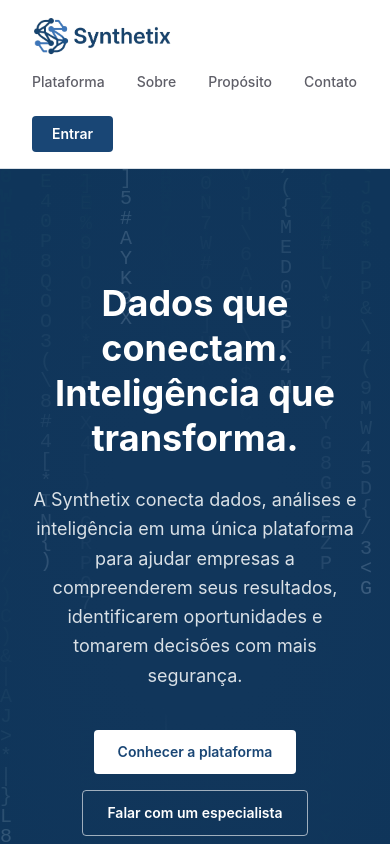
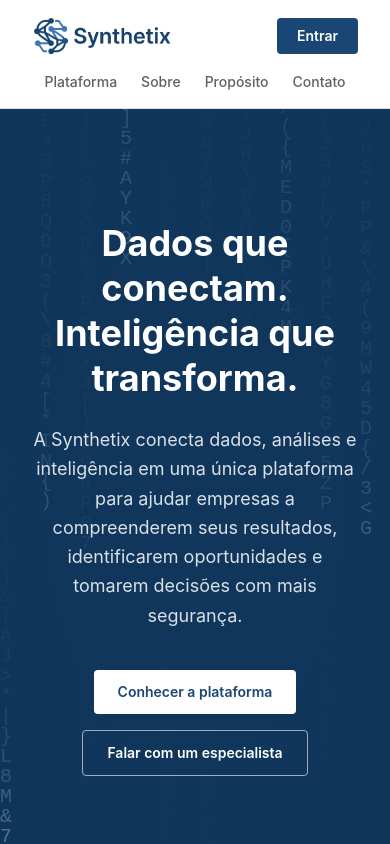
Before and after one commit to sqlalan/cti, a Vue app: page / in a window 390 px wide. Shown: the top 844 px of the page. Built offline with nearby package versions, Linux system fonts and the light colour scheme.

Commit message:
ajuste botão mobile

```diff
--- a/src/pages/Home.vue
+++ b/src/pages/Home.vue
@@ -4,18 +4,16 @@ import MatrixRain from '../components/MatrixRain.vue'
 
 <template>
   <header class="flex flex-wrap items-center justify-between gap-4 border-b border-[#D9E0E6] bg-white px-8 py-4">
-    <RouterLink class="shrink-0" to="/">
+    <RouterLink class="order-1 shrink-0" to="/">
       <img class="h-10 w-auto" src="../assets/logo.png" alt="Synthetix" width="421" height="120" />
     </RouterLink>
-    <div class="flex flex-wrap items-center gap-6">
-      <nav class="flex flex-wrap gap-8 text-sm font-medium text-[#5F5F68]">
-        <a class="hover:text-[#3F77C4]" href="#plataforma">Plataforma</a>
-        <a class="hover:text-[#3F77C4]" href="#sobre">Sobre</a>
-        <a class="hover:text-[#3F77C4]" href="#proposito">Propósito</a>
-        <a class="hover:text-[#3F77C4]" href="#contato">Contato</a>
-      </nav>
-      <RouterLink class="inline-flex items-center justify-center rounded bg-[#194675] px-5 py-2 text-sm font-semibold text-white transition-colors hover:bg-[#11365B] focus-visible:outline-2 focus-visible:outline-offset-2 focus-visible:outline-[#3F77C4]" to="/login">Entrar</RouterLink>
-    </div>
+    <RouterLink class="order-2 inline-flex shrink-0 items-center justify-center rounded bg-[#194675] px-5 py-2 text-sm font-semibold text-white transition-colors hover:bg-[#11365B] focus-visible:outline-2 focus-visible:outline-offset-2 focus-visible:outline-[#3F77C4] md:order-3" to="/login">Entrar</RouterLink>
+    <nav class="order-3 flex w-full flex-wrap justify-center gap-x-6 gap-y-2 text-sm font-medium text-[#5F5F68] md:order-2 md:ml-auto md:mr-2 md:w-auto md:justify-end md:gap-x-8 md:gap-y-0">
+      <a class="hover:text-[#3F77C4]" href="#plataforma">Plataforma</a>
+      <a class="hover:text-[#3F77C4]" href="#sobre">Sobre</a>
+      <a class="hover:text-[#3F77C4]" href="#proposito">Propósito</a>
+      <a class="hover:text-[#3F77C4]" href="#contato">Contato</a>
+    </nav>
   </header>
 
   <section class="relative overflow-hidden bg-[#11365B] px-8 py-28 text-center">
```
